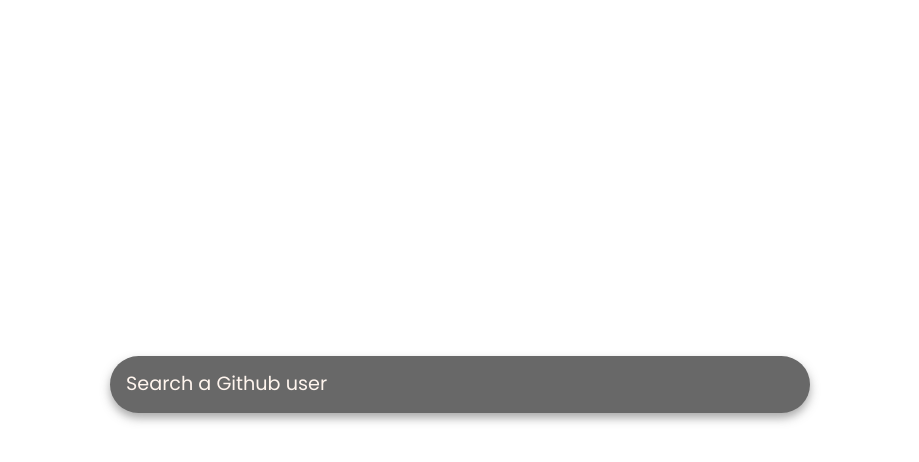
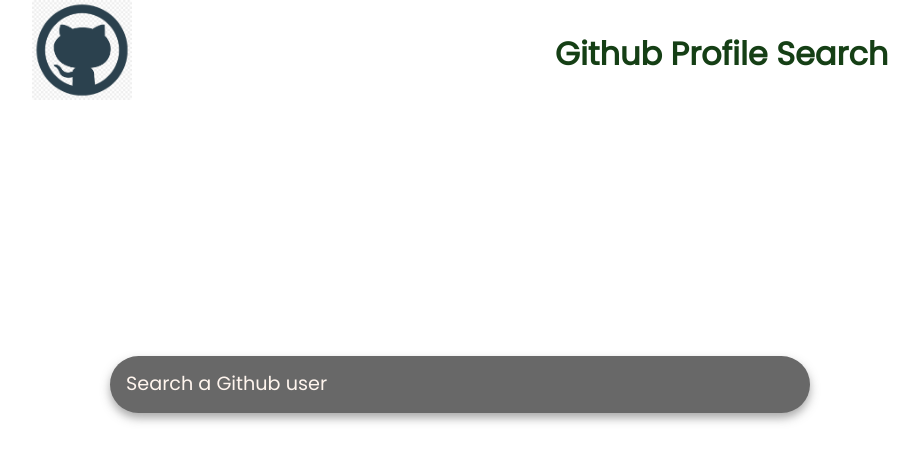
Before and after one commit to dnyanesh-ghodse/git-profile-search, a plain HTML site: page index.html in a window 1280 px wide. Shown: the whole page, without its empty margins (180-1099 px from the left). Drawn offline with nearby package versions, Linux system fonts and the light colour scheme.

Commit message:
header added

```diff
--- a/index.html
+++ b/index.html
@@ -8,6 +8,13 @@
     <title>Git Profile Search</title>
 </head>
 <body>
+    <header>
+        <div class="git">
+            <img src="./gittt.jpg" alt="git">
+        </div>
+        <h1>Github Profile Search</h1>
+    </header>
+
     <form class="user-form" id="form">
         <input type="text" id="search" placeholder="Search a Github user">
     </form>
--- a/script.js
+++ b/script.js
@@ -9,13 +9,26 @@ const main = document.getElementById('main')
 async function getUser(username) {
     try{
        const {data} = await axios.get(APIURL + username)
-
+        main.innerHTML = "<h1>Hijsdkjfjkl</h1>"
         createUserCard(data);
 
     } catch(err){
-        console.log(err);
+        if(err.response.status == 404){
+            createErrorCard("User Not Found")
+        }
     }
 
+}
+
+function createErrorCard(msg){
+    const cardHTML = `
+        <div>
+            <h1 style="color: red">${msg}</h1>
+            <img src="./404.jpg" alt="404" width="200px">
+        </div>
+    `
+
+    main.innerHTML = cardHTML;
 }
 
 
--- a/style.css
+++ b/style.css
@@ -3,6 +3,7 @@
 *{
     box-sizing: border-box;
 }
+
 
 body{
     font-family: 'Poppins', sans-serif;
@@ -16,6 +17,26 @@ body{
     overflow: hidden;
     margin: 0;
 }
+
+
+
+header{
+    position: absolute;
+    top: 0;
+    width: 100%;
+    background-color: rgb(255, 255, 255);
+    color: rgb(21, 63, 21);
+    display: flex;
+    justify-content: space-around;
+    align-items: center;
+}
+
+header img{
+    width: 100px;
+    background-color: rgb(158, 110, 110);
+}
+
+
 
 .user-form{
     width: 100%;
```
Also changed, not shown: 404.jpg (added), git.png (added), git1.jpg (added), gitt.png (added), gittt.jpg (added).
